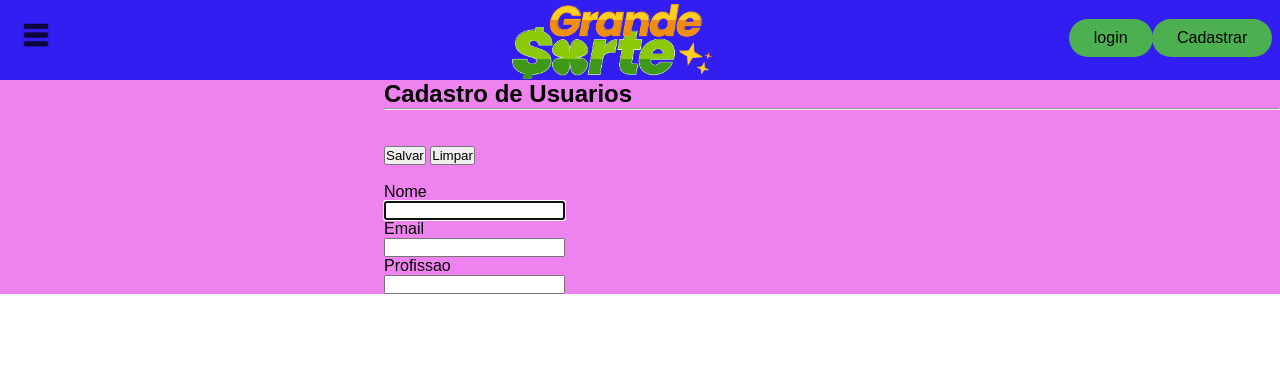
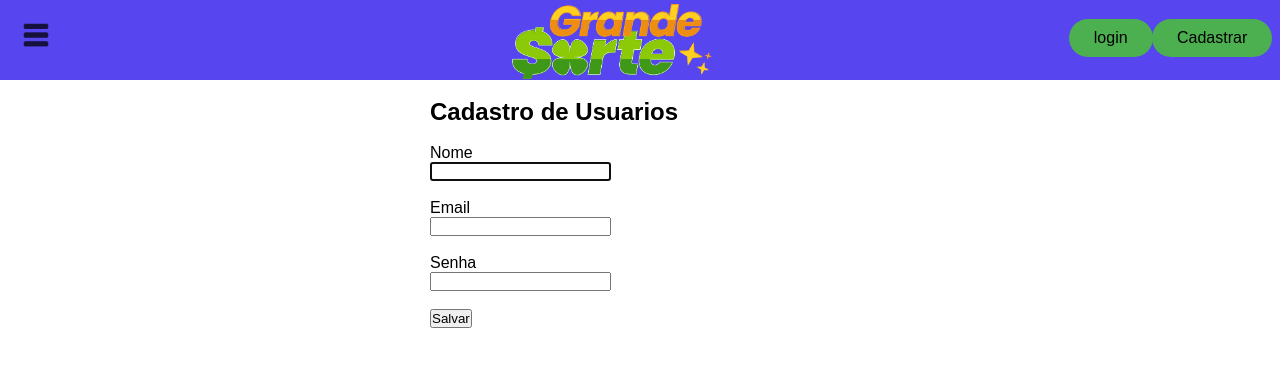
Before and after one commit to willianssf/Animal-Game, a PHP site: page /cadastro.php in a window 1280 px wide. Shown: the top 367 px of the page. Run offline with PHP 8.4, Linux system fonts and the light colour scheme.

Commit message:
Sistema  de login acrescentado e Sistema de cadastro atualizado

```diff
--- a/CadastroCSS.css
+++ b/CadastroCSS.css
@@ -1,8 +1,9 @@
 .container{
-    padding-left: 30%;
-    background-color: violet;
+   position: absolute;
+    width: 400px;
+    height: 200px;
+    right: 450px;
 }
-form{
-
-
+h1{
+    font-size: x-large;
 }
--- a/Menu.css
+++ b/Menu.css
@@ -19,7 +19,7 @@ input[type="checkbox"]{
     display: none;
 }
 nav{
-    background-color: rgb(238, 150, 17);
+    background-color: rgba(236, 173, 79, 0.932);
     width: 250px;
     height: 70%;
     left: -350px;
@@ -54,7 +54,7 @@ label{
 
     width: 100%;
     height: 80px;
-    background-color:rgb(51, 30, 241);
+    background-color:rgb(87, 70, 240);
 
 }
 .logo{
@@ -98,5 +98,5 @@ label{
 }
 .logoCSS:hover{
 
-    background-color:rgb(51, 30, 241);
+    background-color: rgb(87, 70, 240);
 }
--- a/cadastro.php
+++ b/cadastro.php
@@ -29,22 +29,19 @@
         <link rel="stylesheet" type="text/css" href="CadastroCSS.css">
         <div class="container">
             <section>
-                <h1>Cadastro de Usuarios</h1>
-                <hr><br><br>
+                <br><h1>Cadastro de Usuarios</h1><br>
 
                 <form method="post" action="processa.php">
-                    <input type="submit" value="Salvar" class="btn">
-                    <input type="reset" value="Limpar" class="btn">
-                    <br><br>
+                    Nome <br>
+                    <input type="text" name="nome" class="campo" maxlength="40"required autofocus><br><br>
 
-                    Nome <br>
-                    <input type="text" name="nome" class="campo" maxlength="40"required autofocus><br>
                     Email<br>
-                    <input type="email" name="email" class="campo" maxlength="50"required><br>
-                    Profissao<br>
-                    <input type="text" name="profissao" class="campo" maxlength="40"required><br>
+                    <input type="email" name="email" class="campo" maxlength="50"required><br><br>
 
+                    Senha<br>
+                    <input type="password" name="senha" class="campo" maxlength="50"required><br><br>
 
+                    <input type="submit" value="Salvar" class="btn"><br><br>
 
                 </form>
             </section>
--- a/index.html
+++ b/index.html
@@ -21,7 +21,7 @@
             <img class="logo" src="logo-grande-sorte.png">
         </div>
         <div>
-            <a href="" class="btn_login">login</a>
+            <a href="login.php" class="btn_login">login</a>
             <a href="cadastro.php" class="btn_cadastrar">Cadastrar</a>
         </div>
     </body>
--- a/processa.php
+++ b/processa.php
@@ -4,9 +4,9 @@ include_once("conectaBD.php");
 
 $nome = filter_input(INPUT_POST, 'nome', FILTER_SANITIZE_STRING);
 $email = filter_input(INPUT_POST, 'email', FILTER_SANITIZE_STRING);
-$profissao = filter_input(INPUT_POST, 'profissao', FILTER_SANITIZE_STRING);
+$senha = filter_input(INPUT_POST, 'senha', FILTER_SANITIZE_STRING);
 
-$sql = "INSERT INTO usuarios(nome, email, profissao) VALUES('$nome', '$email', '$profissao')";
+$sql = "INSERT INTO usuarios(nome, email) VALUES('$nome', '$email', '$senha')";
 $salvar = mysqli_query($conn, $sql);
 
 
```
Also changed, not shown: login.php (added, +42 -0 lines).
